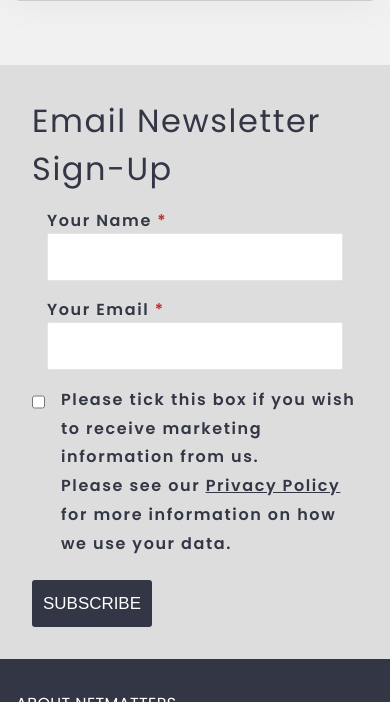
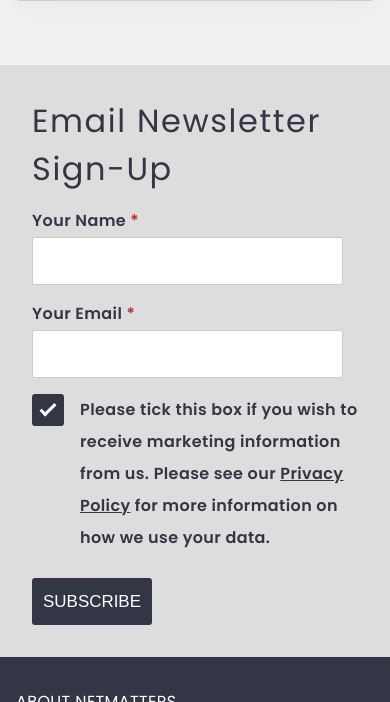
Before and after one commit to MattMakesNoise/Netmatters-HTML-CSS-JS-PHP-Reflection, a PHP site: page / in a window 390 px wide. Shown: the part 5798-6500 px from the top of the page. Run offline with PHP 8.4, Linux system fonts and the light colour scheme; some libraries are stand-ins or nearby versions.

Commit message:
adds correct checkbox styling on email form
aligns everything across all breakpoints and adds focus state on text input fields.

```diff
--- a/css/style.css
+++ b/css/style.css
@@ -2422,14 +2478,19 @@ body {
   -webkit-box-flex: 1;
       -ms-flex: 1 1 450px;
           flex: 1 1 450px;
-  padding-left: 15px;
   padding-right: 15px;
 }
 
-.email-header,
-.form-label,
-.form-check,
-.form-check-label {
+.name-wrapper input,
+.mail-wrapper input {
+  margin-top: 0.25rem;
+}
+
+.make-red {
+  color: #BC2C28;
+}
+
+.email-header {
   color: #333645;
   letter-spacing: 0.1rem;
 }
@@ -2440,57 +2501,85 @@ body {
   margin: 0 0 15px;
 }
 
-.form-label,
-.form-check,
-.form-check-label {
+.form-label {
   font-weight: 600;
-}
-
-.form-check label {
-  display: inline-block;
-  margin-bottom: 5px;
+  color: #333645;
 }
 
 .form-control {
   width: 100%;
   height: 3rem;
   background-color: #fff;
-  border: 1px solid #e5e5e5;
+  border: 1px solid #ccc;
   border-radius: 2px;
   margin-bottom: 1rem;
 }
 
-.form-check {
-  display: -webkit-box;
-  display: -ms-flexbox;
-  display: flex;
-  margin-bottom: 1rem;
-}
-
-.form-check input[type="checkbox"] {
-  border: 5rem solid #333645;
+.form-control:focus {
+  -webkit-box-shadow: 0px 0px 5px 1px #5BC0DE;
+          box-shadow: 0px 0px 5px 1px #5BC0DE;
+}
+
+.checkbox-container {
+  display: block;
+  position: relative;
+  line-height: 2rem;
+  font-weight: 600;
+  color: #333645;
+  padding-left: 48px;
+  margin-bottom: 1.5rem;
+  /* Create a custom checkbox */
+}
+
+.checkbox-container a {
+  color: #333645;
+}
+
+.checkbox-container a:hover {
+  color: #262834;
+}
+
+.checkbox-container input {
+  position: absolute;
+  opacity: 0;
+  cursor: pointer;
+  height: 0;
+  width: 0;
+}
+
+.checkbox-container input:checked ~ .checkmark {
+  background-color: #333645;
+}
+
+.checkbox-container input:checked ~ .checkmark::after {
+  display: block;
+}
+
+.checkbox-container .checkmark {
+  position: absolute;
+  top: 0;
+  left: 0;
+  height: 25px;
+  width: 25px;
   background-color: #ddd;
-  cursor: pointer;
-  height: 2rem;
-  width: 2rem;
-  display: inline-block;
-}
-
-.form-check-input {
-  border: 5rem solid #333645;
-}
-
-.form-check-input:checked {
-  background-color: #333645;
-}
-
-.form-check-label {
-  line-height: 1.8;
-  margin-left: 1rem;
-}
-
-.make-red {
-  color: #BC2C28;
+  border: 3px solid #333645;
+  border-radius: 3px;
+  height: 32px;
+  width: 32px;
+}
+
+.checkbox-container .checkmark::after {
+  content: "";
+  position: absolute;
+  display: none;
+  left: 9px;
+  top: 3px;
+  width: 0.5rem;
+  height: 1rem;
+  border: solid white;
+  border-width: 0 3px 3px 0;
+  -webkit-transform: rotate(45deg);
+  transform: rotate(45deg);
 }
 
 .subscribe-btn {
--- a/index.html
+++ b/index.html
@@ -305,9 +305,12 @@
                 <h1 class="news-title-text">LATEST</h1>
             </div>
             <section class="news">
+                <div class="news-cards-wrapper">
                     <article class="news-card scion-card">
                         <div class="news-card-main">
-                        <img src="img/congratulations-to-lloyd-OGgS.jpg" class="card-img-top" alt="New Scion Graduate">
+                            <div class="card-img-top">
+                                <img src="img/congratulations-to-lloyd-OGgS.jpg" alt="New Scion Graduate">
+                            </div>
                             <div class="news-body">
                             <a class="scion-title">Congratulations to Lloyd Cox for Graduating t...</a>
                             <p class="news-text">We are pleased to announce that after a year spent on our Netmatters Scion Coalition Scheme (...</p>
@@ -324,7 +327,9 @@
                     </article>
                     <article class="news-card notable-card">
                         <div class="news-card-main">
-                        <img src="img/april-2021-notables-0C1u.jpg" class="card-img-top" alt="New Scion Graduate">
+                            <div class="card-img-top">
+                                <img src="img/april-2021-notables-0C1u.jpg" alt="New Scion Graduate">
+                            </div>
                             <div class="news-body">
                             <a class="notable-title">April 2021 Notables</a>
                             <p class="news-text">Every month we celebrate the most notable of the employees here at Netmatters. Each department he...</p>
@@ -341,7 +346,9 @@
                     </article>
                     <article class="news-card job-card">
                         <div class="news-card-main">
+                            <div class="card-img-top">
                                 <img src="img/web-developer-r6Y3.jpg" class="card-img-top" alt="New Scion Graduate">
+                            </div>
                             <div class="news-body">
                             <a class="job-title">Web Developer</a>
                             <p class="news-text">Salary Ra...</p>
@@ -356,6 +363,7 @@
                             </div>
                         </div>
                     </article>
+                </div>
             </section>
         </div>
         <!-- News End -->
@@ -409,11 +417,11 @@
                             <input type="email" class="form-control" id="inputEmail" aria-describedby="emailHelp">
                         </div>
                     </div>
-                    <div class="form-check">
-                        <input type="checkbox" class="form-check-input" id="marketingCheck">
-                        <label class="form-check-label" for="marketingCheck">Please tick this box if you wish to receive marketing information from us. <br>
-                        Please see our <u>Privacy Policy</u> for more information on how we use your data.</label>
-                    </div>
+                    <label class="checkbox-container">Please tick this box if you wish to receive marketing information from us.
+                        Please see our <a href="#" target="_blank">Privacy Policy</a> for more information on how we use your data.
+                        <input type="checkbox" checked="checked">
+                        <span class="checkmark"></span>
+                    </label>
                     <button type="submit" class="subscribe-btn">Subscribe</button>
             </section>
         </div>
--- a/sass/partials/sections/_email-form.scss
+++ b/sass/partials/sections/_email-form.scss
@@ -49,14 +49,17 @@
 .name-wrapper,
 .mail-wrapper {
     flex: 1 1 450px;
-    padding-left: 15px;
     padding-right: 15px;
+    input {
+        margin-top: 0.25rem;
+    }
 }
 
-.email-header,
-.form-label,
-.form-check,
-.form-check-label {
+.make-red {
+    color: $tele-dark;
+}
+
+.email-header {
     color: $dark-blue;
     letter-spacing: 0.1rem;
 }
@@ -67,55 +70,84 @@
     margin: 0 0 15px;
 }
 
-.form-label,
-.form-check,
-.form-check-label {
+.form-label {
     font-weight: $semibold;
-}
-
-.form-check label {
-    display: inline-block;
-    margin-bottom: 5px;
+    color: $dark-blue;
 }
 
 .form-control {
     width: 100%;
     height: 3rem;
     background-color: $white;
-    border: 1px solid #e5e5e5;
+    border: 1px solid #ccc;
     border-radius: 2px;
     margin-bottom: 1rem;
-}
-
-.form-check {
-    display: flex;
-    margin-bottom: 1rem;
-}
-
-.form-check input[type="checkbox"] {
-    border: 5rem solid $dark-blue;
-    background-color: $lightgrey;
-    cursor: pointer;
-    height: 2rem;
-    width: 2rem;
-    display: inline-block;
-}
-
-.form-check-input {
-    border: 5rem solid $dark-blue;
-    &:checked {
-        background-color: $dark-blue;
+    &:focus {
+        box-shadow: 0px 0px 5px 1px #5BC0DE;
     }
 }
 
-.form-check-label {
-    line-height: 1.8;
-    margin-left: 1rem;
-}
-.make-red {
-    color: $tele-dark;
+//========== CHECK BOX AND LABEL ==========//
+
+//Customise the label (container)
+.checkbox-container {
+    display: block;
+    position: relative;
+    line-height: 2rem;
+    font-weight: $semibold;
+    color: $dark-blue;
+    padding-left: 48px;
+    margin-bottom: 1.5rem;
+    a {
+        color: $dark-blue;
+        &:hover {
+            color: $darker-blue;
+        }
+    }
+    // Hide the default checkbox
+    input {
+        position: absolute;
+        opacity: 0;
+        cursor: pointer;
+        height: 0;
+        width: 0;
+        &:checked ~ .checkmark { //When the checkbox is checked add a blue background
+            background-color: $dark-blue;
+            &::after { // Show the checkmark when checked
+                display: block;
+            }
+        }
+    }
+    /* Create a custom checkbox */
+    .checkmark {
+        position: absolute;
+        top: 0;
+        left: 0;
+        height: 25px;
+        width: 25px;
+        background-color: $lightgrey;
+        border: 3px solid $dark-blue;
+        border-radius: 3px;
+        height: 32px;
+        width: 32px;
+        &::after { // Create the checkmark/indicator (hidden when not checked)
+            content: "";
+            position: absolute;
+            display: none;
+            left: 9px;
+            top: 3px;
+            width: 0.5rem;
+            height: 1rem;
+            border: solid white;
+            border-width: 0 3px 3px 0;
+            -webkit-transform: rotate(45deg);
+            -ms-transform: rotate(45deg);
+            transform: rotate(45deg);
+        }
+    }
 }
 
+// SUBSCRIBE BUTTON
 .subscribe-btn {
     background-color: $dark-blue !important;
     color: $white !important;
--- a/sass/partials/sections/_news.scss
+++ b/sass/partials/sections/_news.scss
@@ -6,7 +6,23 @@
 
 .news-title {
     height: 104px;
-    margin-left: 1rem;
+    //Up to Medium
+    @media screen and (max-width: $break-m) {
+        margin-left: 1rem;
+    }
+    //Medium and up
+    @media screen and (min-width: $break-m) {
+
+    }
+    //Large and Up
+    @media screen and (min-width: $break-lg) {
+
+    }
+    //Extra Large
+    @media screen and (min-width: $break-xl) {
+        width: 1200px;
+        @include mginlrauto;
+    }
 }
 
 .news-title-text {
@@ -26,6 +42,9 @@
 //========== CARDS SECTION ==========//
 .news {
     background-color: rgba(221, 221, 221, .4);
+}
+
+.news-cards-wrapper {
     //All on each row up to medium devices
     @media screen and (max-width: $break-m) {
         @include flexcolumn;
@@ -44,6 +63,8 @@
     //3 cards on one row for xlarge devices
     @media screen and (min-width: $break-xl) {
         @include flexrow;
+        width: 1200px;
+        @include mginlrauto;
     }
 }
 
@@ -53,6 +74,9 @@
     box-shadow: 0 3px 2rem rgba(156, 152, 152, 0.1);
     background-color: rgba(255,255,255,0.8);
     padding-bottom: 1rem;
+    display: flex;
+    flex-direction: column;
+    justify-content: space-between;
     //Up to Medium
     @media screen and (max-width: $break-m) {
         margin-top: 1.5rem;
@@ -68,7 +92,10 @@
     }
     //Extra Large
     @media screen and (min-width: $break-xl) {
-
+        flex: 1;
+        display: flex;
+        flex-direction: column;
+        justify-content: space-between;
     }
 }
 
@@ -80,8 +107,21 @@
 }
 
 .card-img-top {
-    height: 100%;
-    width: 100%;
+    overflow: hidden;
+    img {
+        height: 100%;
+        width: 100%;
+        transition: all .25s ease-in-out;
+        &:hover {
+            transform: scale(1.1);
+            opacity: 0.8;
+        }
+    }
+
+}
+
+.card-footer {
+
 }
 
 .news-body {
@@ -187,7 +227,7 @@
     }
     //3 cards 1 row for xlarge devices (3 colums, 1 row)
     @media screen and (min-width: $break-xl) {
-        display: block;
+        display: inline-block;
     }
 }
 
```
Also changed, not shown: other parts of css/style.css (+62 -6 lines), 1 other file. Lines whose indentation alone changed are shown as unchanged.
